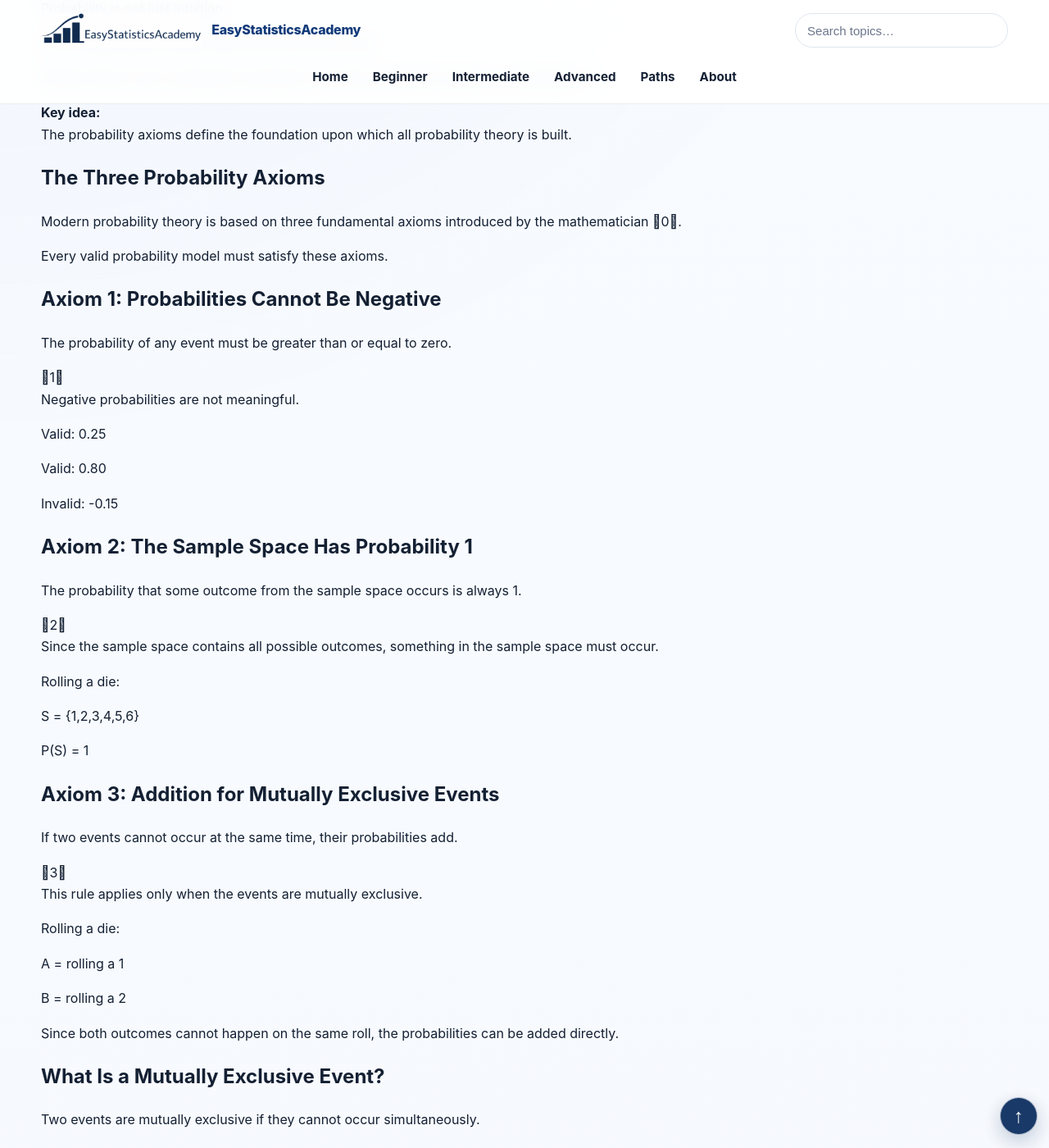
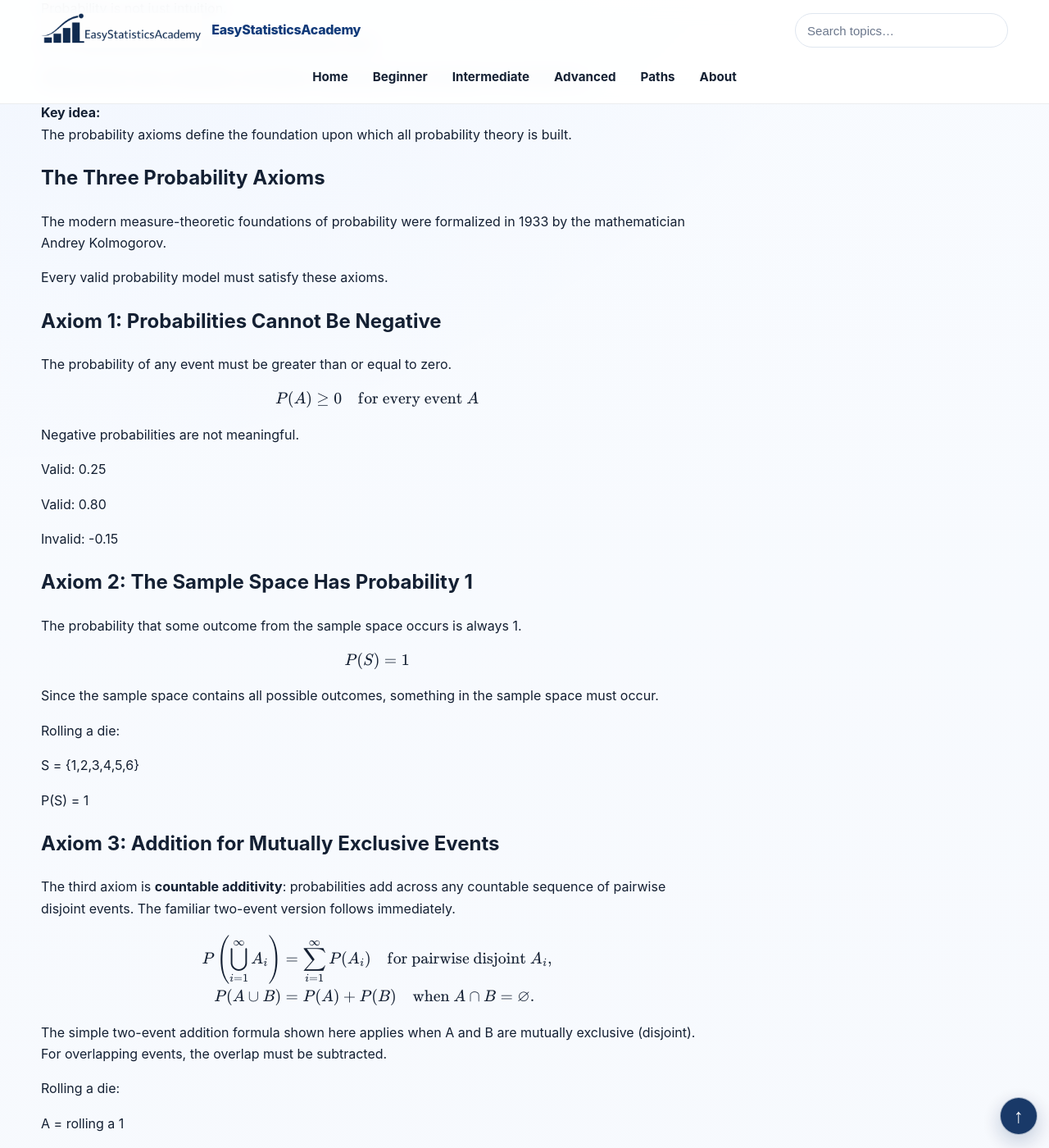
Before and after one commit to ammar-homaida-statistics/easystatisticsacademy, a Jekyll site: the page built from probability/basics/probability-axioms-and-basic-rules/index.md, in a window 1280 px wide and 1400 px high, scrolled down 700 px. Shown: the whole window at 82% size. Built offline with Jekyll 4.4.1, drawn with Linux system fonts in a browser that asks for light colours; some of the changed text lies outside the part shown.

Commit message:
Restore 9 axiom formulas and verified Kolmogorov attribution; guard progress

```diff
--- a/probability/basics/probability-axioms-and-basic-rules/index.md
+++ b/probability/basics/probability-axioms-and-basic-rules/index.md
@@ -13,11 +13,15 @@
   const KEY =
     "esa_continue_probability_basics_lesson_v0";
 
-  localStorage.setItem(KEY, JSON.stringify({
+  try {
+    localStorage.setItem(KEY, JSON.stringify({
     url: "/probability/basics/probability-axioms-and-basic-rules/",
     label: "Probability Axioms and Basic Rules",
     ts: Date.now()
-  }));
+    }));
+  } catch (_) {
+    // Continue Reading progress is optional when browser storage is unavailable.
+  }
 
 })();
 </script>
@@ -97,8 +101,8 @@
     <h2>The Three Probability Axioms</h2>
 
     <p>
-      Modern probability theory is based on three fundamental axioms introduced by the mathematician
-      0.
+      The modern measure-theoretic foundations of probability were formalized in 1933 by the mathematician
+      Andrey Kolmogorov.
     </p>
 
     <p>
@@ -111,7 +115,11 @@
       The probability of any event must be greater than or equal to zero.
     </p>
 
-    1
+
+    \[
+    P(A)\ge 0\quad\text{for every event }A
+    \]
+
 
     <p>
       Negative probabilities are not meaningful.
@@ -139,7 +147,11 @@
       The probability that some outcome from the sample space occurs is always 1.
     </p>
 
-    2
+
+    \[
+    P(S)=1
+    \]
+
 
     <p>
       Since the sample space contains all possible outcomes,
@@ -165,14 +177,22 @@
     <h2>Axiom 3: Addition for Mutually Exclusive Events</h2>
 
     <p>
-      If two events cannot occur at the same time,
-      their probabilities add.
+      The third axiom is <strong>countable additivity</strong>: probabilities add across any countable sequence of pairwise disjoint events.
+      The familiar two-event version follows immediately.
     </p>
 
-    3
+
+    \[
+    \begin{aligned}
+P\left(\bigcup_{i=1}^{\infty}A_i\right)&=\sum_{i=1}^{\infty}P(A_i)\quad\text{for pairwise disjoint }A_i,\\
+P(A\cup B)&=P(A)+P(B)\quad\text{when }A\cap B=\varnothing.
+\end{aligned}
+    \]
+
 
     <p>
-      This rule applies only when the events are mutually exclusive.
+      The simple two-event addition formula shown here applies when A and B are mutually exclusive (disjoint).
+      For overlapping events, the overlap must be subtracted.
     </p>
 
     <div class="example-box">
@@ -233,7 +253,11 @@
       Every probability must lie between 0 and 1.
     </p>
 
-    4
+
+    \[
+    0\le P(A)\le 1
+    \]
+
 
     <p>
       This rule applies to every event.
@@ -256,7 +280,11 @@
       Since the outcome cannot occur:
     </p>
 
-    5
+
+    \[
+    P(\text{rolling a 7 on one fair six-sided die})=0
+    \]
+
 
     <h2>Certain Events</h2>
 
@@ -275,7 +303,11 @@
       Since this event must occur:
     </p>
 
-    6
+
+    \[
+    P(\text{rolling a number from 1 to 6})=1
+    \]
+
 
     <h2>Probabilities of All Outcomes Must Add to 1</h2>
 
@@ -333,7 +365,11 @@
       Notice:
     </p>
 
-    7
+
+    \[
+    P(H)+P(T)=0.5+0.5=1
+    \]
+
 
     <h2>The Complement Rule</h2>
 
@@ -369,7 +405,11 @@
       Probabilities of an event and its complement must sum to 1.
     </p>
 
-    8
+
+    \[
+    P(A)+P(A^{c})=1,\qquad P(A^{c})=1-P(A)
+    \]
+
 
     <h2>Complement Example</h2>
 
@@ -388,7 +428,11 @@
       Then:
     </p>
 
-    9
+
+    \[
+    P(\text{No Rain})=1-P(\text{Rain})=1-0.30=0.70
+    \]
+
 
     <p>
       The probability of no rain is 0.70.
```
